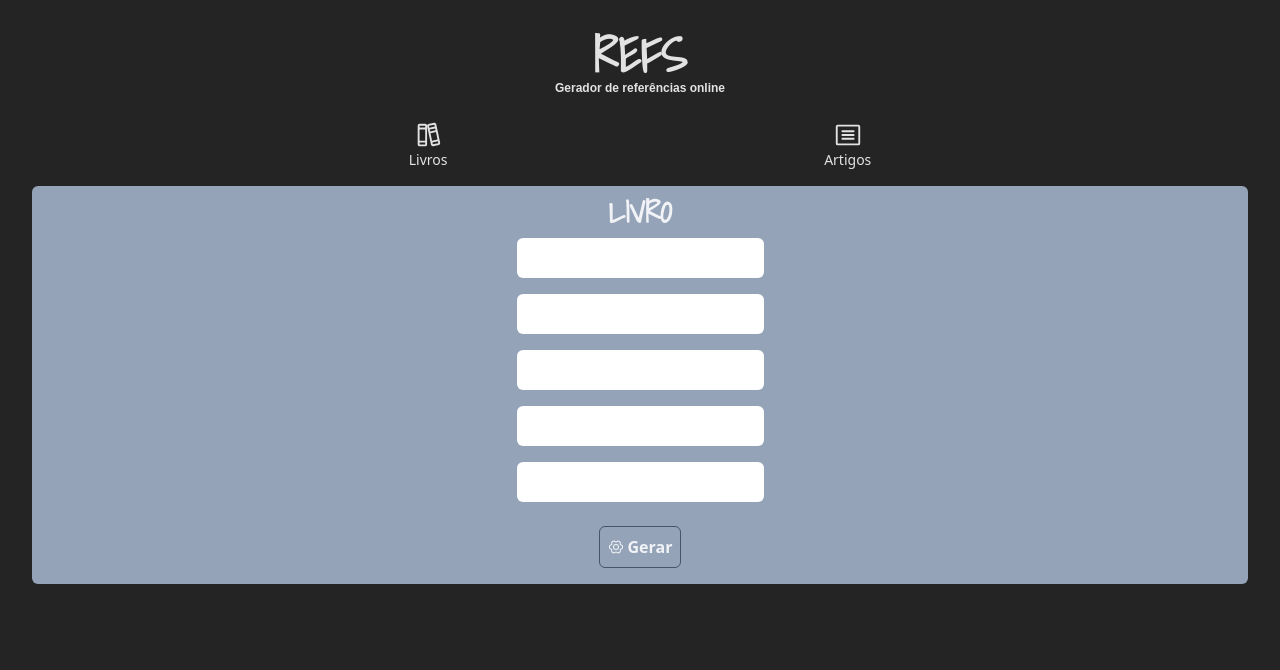
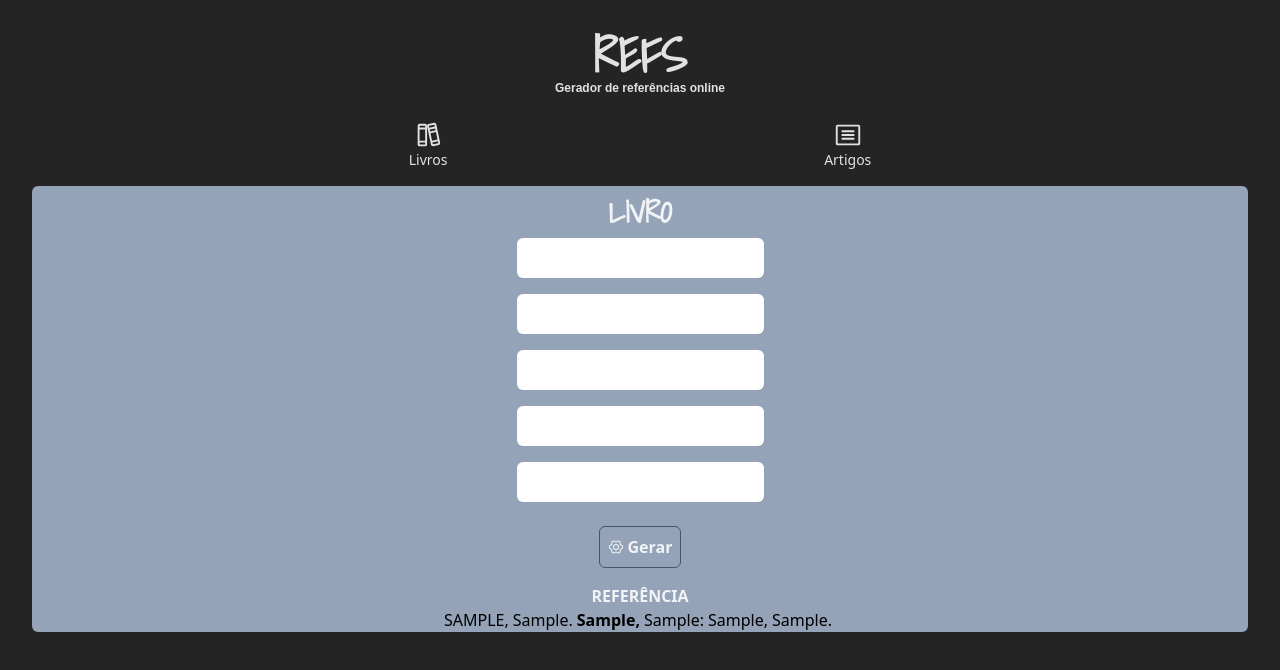
Before and after one commit to gabrigomez/refs, a React (Vite) app: page / in a window 1280 px wide. Both pictures are taken after typing "Sample", "Sample", "Sample", "Sample", "Sample" into the empty fields and a click on the button "Gerar". Shown: the top 670 px of the page. Built offline with nearby package versions, Linux system fonts and the light colour scheme.

Commit message:
feat: start Refs component

```diff
--- a/src/components/Book.tsx
+++ b/src/components/Book.tsx
@@ -2,11 +2,14 @@ import { Form, Field } from 'react-final-form'
 import { Books } from '../interfaces'
 import { validateBooks } from '../utils'
 import { GearSix } from '@phosphor-icons/react'
+import { useState } from 'react'
+import { Refs } from './Refs'
 
 export const Book = () => {
+  const [data, setData] = useState<Books | null>(null)
 
   const onSubmit = (values: Books) => {
-    console.log(values)
+    setData({...values})
   }
 
   return (
@@ -116,6 +119,9 @@ export const Book = () => {
             </form>
           )}
         />
+        {data && (
+          <Refs author={data.author} title={data.title} publisher={data.publisher} locale={data.locale} year={data.year} />
+        )}
       </div>
     </div>
   )
--- /dev/null
+++ b/src/components/Refs.tsx
@@ -0,0 +1,42 @@
+import { FC } from "react"
+import { Books } from "../interfaces"
+
+export const Refs: FC<Books> = ({...props}) => {
+  const author = (props.author).split(' ')
+  const firstName = (author[author.length -1]).toUpperCase()
+  const lastName = author[0]
+
+  return (
+    <div className="w-full flex flex-col">
+      <div>
+        <p className="font-semibold">
+          REFERÊNCIA
+        </p>
+      </div>
+      <div className="flex flex-col justify-center items-center sm:flex-row text-black">
+        <div className="flex">
+          <p className="mr-1">
+            {firstName},
+          </p>
+          <p className="mr-1">
+            {lastName}.
+          </p>
+          <p className="font-bold mr-1">
+            {props.title},
+          </p>
+        </div>
+        <div className="flex">
+          <p className="mr-1">
+            {props.publisher}:
+          </p>
+          <p className="mr-1">
+            {props.locale},
+          </p>
+          <p className="mr-1">
+            {props.year}.
+          </p>
+        </div>
+      </div>
+    </div>
+  )
+}
```
